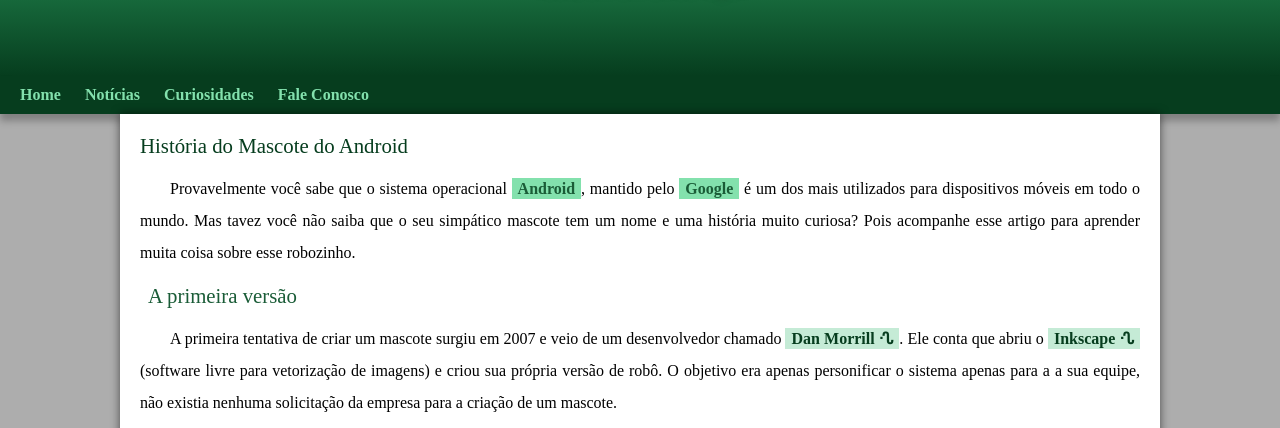
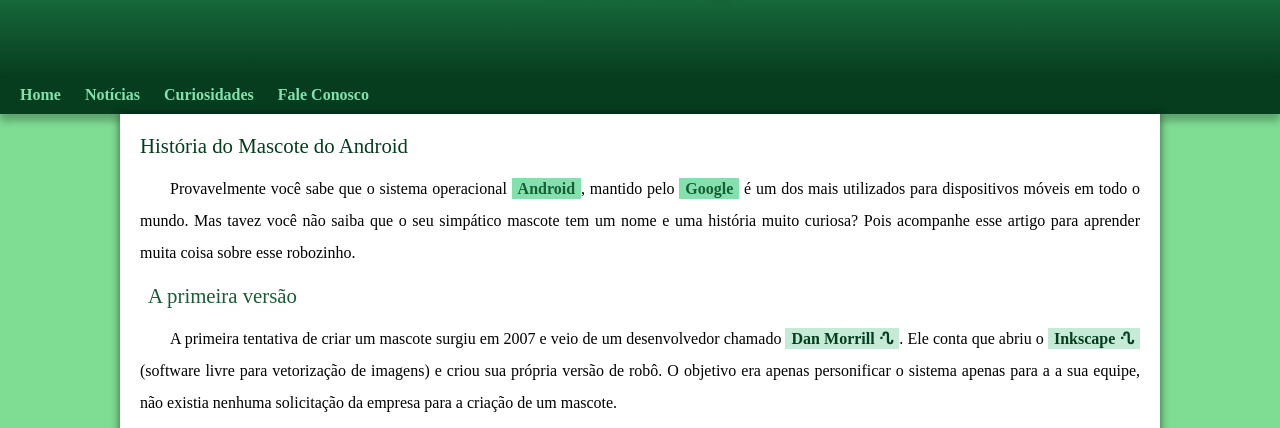
Before and after one commit to taaikcor/projeto-android, a plain HTML site: page index.html in a window 1280 px wide. Shown: the part 114-542 px from the top of the page. Drawn offline with Linux system fonts and the light colour scheme.

Commit message:
site android

```diff
--- a/style1.css
+++ b/style1.css
@@ -28,7 +28,7 @@
 
 
 body{
-    background-color: #adadad;
+    background-color: #7edd93;
     font-family: var(--font-destaque);
 }
 
```
